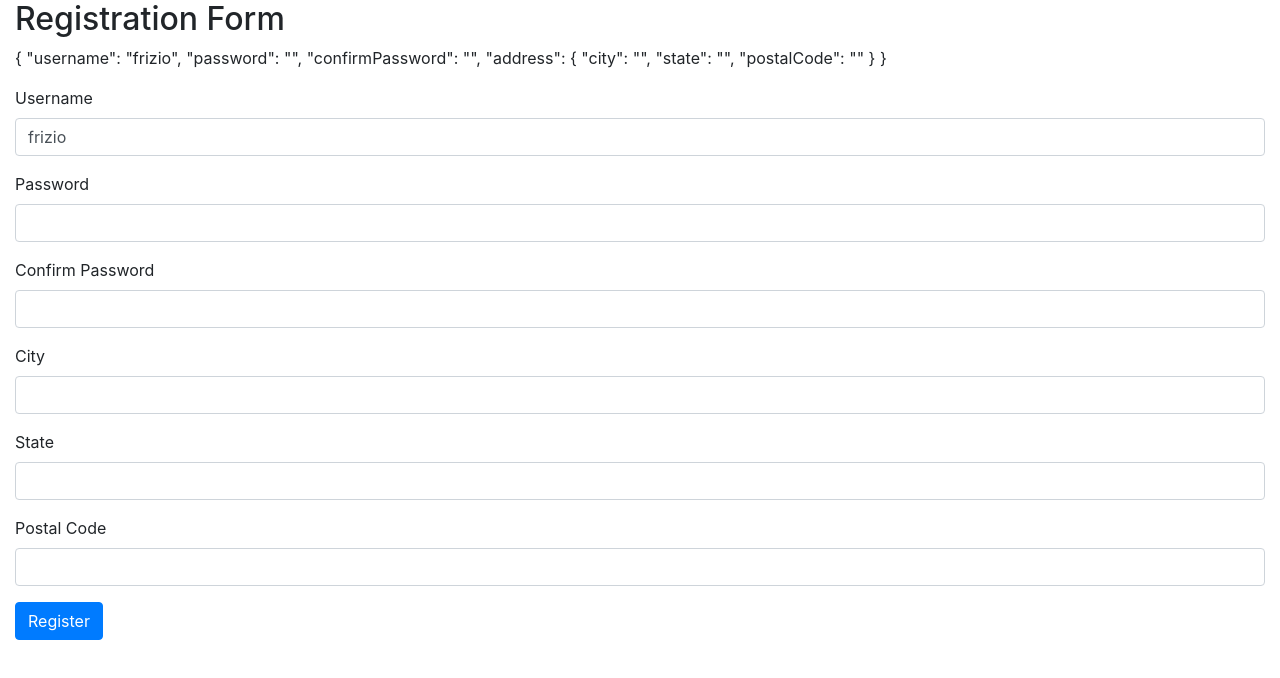
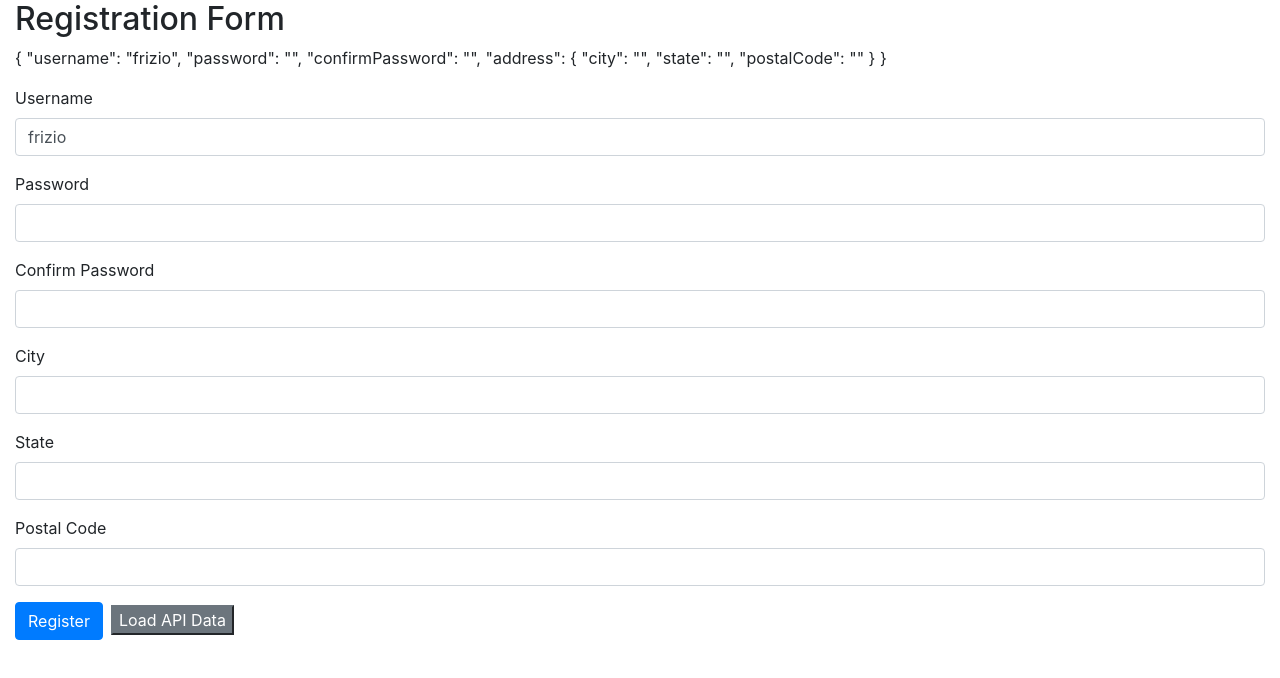
Before and after one commit to frizio/reactive-forms, an Angular app: page / in a window 1280 px wide. Shown: the top 678 px of the page. Built offline with nearby package versions, Linux system fonts and the light colour scheme.

Commit message:
20 - Managing Control Values

```diff
--- a/src/app/app.component.html
+++ b/src/app/app.component.html
@@ -35,6 +35,8 @@
     </div>
     <button type="submit" class="btn btn-primary">Register</button>
 
+    <button (click)="loadApiData()" type="submit" class="btn-secondary ml-2">Load API Data</button>
+
   </form>
 
 </div>
--- a/src/app/app.component.ts
+++ b/src/app/app.component.ts
@@ -19,4 +19,25 @@ export class AppComponent {
     })
   });
 
+  loadApiData() {
+    console.log("Loading API Data...");
+    /*
+    this.registrationForm.setValue({
+      username: 'friziooo',
+      password: 'pass',
+      confirmPassword: 'pass',
+      address: {
+        city: 'Palermo',
+        state: 'Italy',
+        postalCode: '90100'
+      }
+    });
+    */
+    this.registrationForm.patchValue({
+      username: 'friziooo',
+      password: 'pass',
+      confirmPassword: 'pass'
+    });
+  }
+
 }
```
